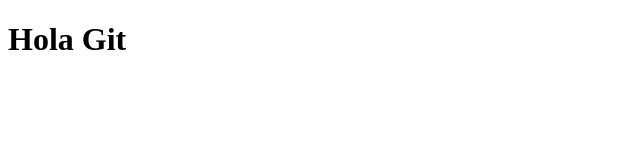
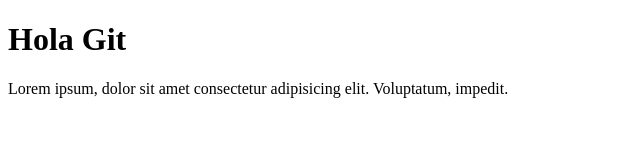
Before and after one commit to Oriana1311/Prueba, a plain HTML site: page index.html in a window 1280 px wide. Shown: the whole page, without its empty margins (0-640 px from the left). Drawn offline with Linux system fonts and the light colour scheme.

Commit message:
cambio rama

```diff
--- a/index.html
+++ b/index.html
@@ -10,5 +10,7 @@
 
     <h1>Hola Git</h1>
 
+    <p>Lorem ipsum, dolor sit amet consectetur adipisicing elit. Voluptatum, impedit.</p>
+
 </body>
 </html>
```
